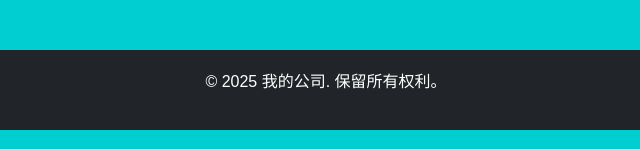
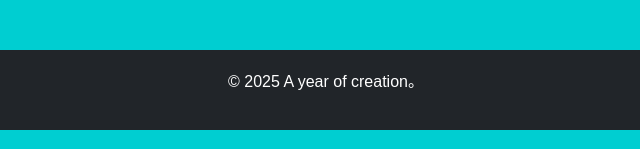
Before and after one commit to Yimisda/CSyimisda.github.io, a plain HTML site: page index.html in a window 1280 px wide. Shown: the part 648-797 px from the top of the page, 314-954 px from the left. Drawn offline with nearby package versions, Linux system fonts and the light colour scheme.

Commit message:
Update index.html

```diff
--- a/index.html
+++ b/index.html
@@ -128,7 +128,7 @@
 
     <!-- 页脚 -->
     <footer class="text-center">
-        <p>&copy; 2025 我的公司. 保留所有权利。</p>
+        <p>&copy; 2025 A year of creation。</p>
     </footer>
 
     <!-- 引入 Bootstrap 5 JS 和依赖的 Popper.js -->
```
